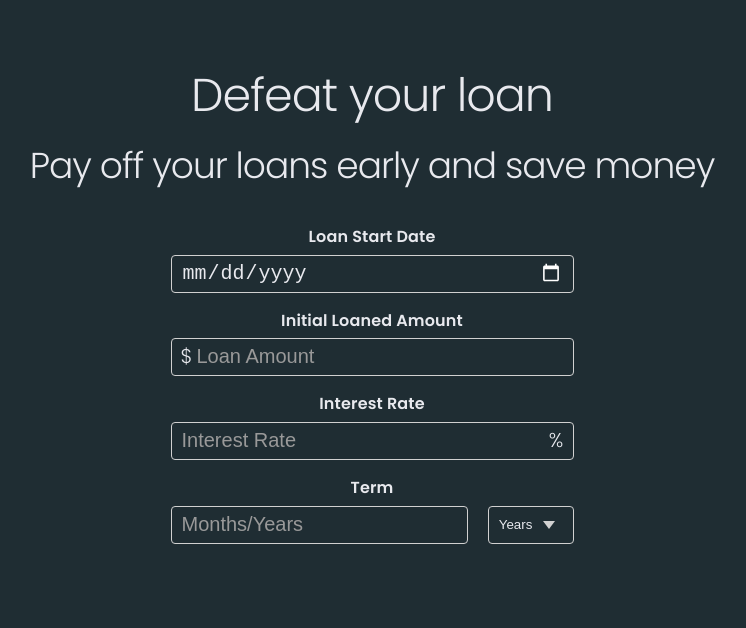
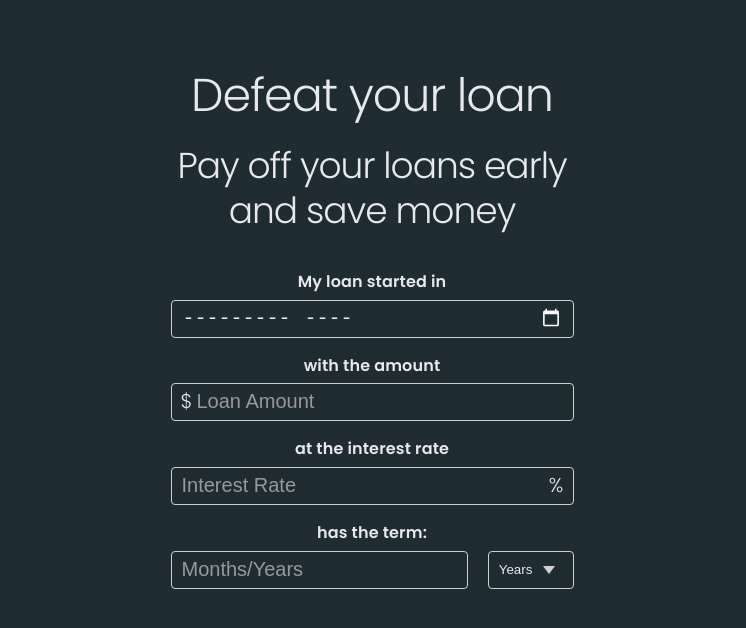
Before and after one commit to defeat-your-loan/defeat-your-loan, a Svelte app: page / in a window 1280 px wide. Shown: the top 628 px of the page, without its empty margins (276-1022 px from the left). Built offline with nearby package versions, Linux system fonts and the light colour scheme.

Commit message:
Added initial loan math and calculator

```diff
--- a/css/global.css
+++ b/css/global.css
@@ -4,10 +4,18 @@
 :root {
   --primary: #0892a5;
   --positive: #26cf78;
-  --negative: #0892a5;
+  --negative: #f15152;
   --bg: #1f2d33;
   --text: #e8e9ee;
   --placeholder: #999;
+}
+
+.positive-text {
+  color: var(--positive);
+}
+
+.negative-text {
+  color: var(--negative);
 }
 
 body {
@@ -83,7 +91,7 @@ main {
   flex-direction: column;
   align-items: center;
   text-align: center;
-  max-width: 800px;
+  max-width: 430px;
   height: 100vh;
   margin: 0 auto;
 }
@@ -121,3 +129,6 @@ main {
     padding-right: 2.5rem;
   }
 }
+
+.stats {
+}
--- a/src/App.svelte
+++ b/src/App.svelte
@@ -1,63 +1,19 @@
 <script>
-  export let name;
+  import Calculator from './Calculator.svelte'
+
+  export let name
 </script>
 
 <svelte:head>
   <link rel="preconnect" href="https://fonts.gstatic.com" />
   <link
     href="https://fonts.googleapis.com/css2?family=Poppins:wght@200;300;400;600&display=swap"
-    rel="stylesheet"
-  />
+    rel="stylesheet" />
 </svelte:head>
 
 <main>
   <h1>Defeat your loan</h1>
   <h2>Pay off your loans early and save money</h2>
 
-  <form class="mt-1">
-    <label for="amount">Loan Start Date</label>
-    <div>
-      <input
-        type="date"
-        placeholder="Loan Start Date"
-        id="amount"
-        autocomplete="off"
-      />
-    </div>
-    <label for="amount">Initial Loaned Amount</label>
-    <div class="dollars">
-      <input
-        type="text"
-        placeholder="Loan Amount"
-        id="amount"
-        autocomplete="off"
-      />
-    </div>
-    <label for="rate">Interest Rate</label>
-    <div class="rate">
-      <input
-        type="text"
-        placeholder="Interest Rate"
-        id="rate"
-        autocomplete="off"
-      />
-    </div>
-    <label for="rate">Term</label>
-    <div class="row">
-      <div class="column">
-        <input
-          type="text"
-          placeholder="Months/Years"
-          id="term"
-          autocomplete="off"
-        />
-      </div>
-      <div class="column column-25">
-        <select id="term-unit" autocomplete="off">
-          <option>Years</option>
-          <option>Months</option>
-        </select>
-      </div>
-    </div>
-  </form>
+  <Calculator />
 </main>
--- a/src/Calculator.svelte
+++ b/src/Calculator.svelte
@@ -0,0 +1,73 @@
+<script>
+  import { loanStats } from './calc'
+
+  let startMonth
+  let amount
+  let rate
+  let term
+  let termType
+
+  const formatter = new Intl.NumberFormat('en-US', {
+    style: 'currency',
+    currency: 'USD',
+  })
+
+  $: stats = loanStats({ startMonth, amount, rate, term, termType })
+</script>
+
+<form class="mt-1">
+  <label for="amount">My loan started in</label>
+  <div>
+    <input
+      type="month"
+      placeholder="Loan Start Date"
+      id="amount"
+      autocomplete="off"
+      bind:value={startMonth} />
+  </div>
+  <label for="amount">with the amount</label>
+  <div class="dollars">
+    <input
+      type="text"
+      placeholder="Loan Amount"
+      id="amount"
+      autocomplete="off"
+      bind:value={amount} />
+  </div>
+  <label for="rate">at the interest rate</label>
+  <div class="rate">
+    <input type="text" placeholder="Interest Rate" id="rate" autocomplete="off" bind:value={rate} />
+  </div>
+  <label for="term">has the term:</label>
+  <div class="row">
+    <div class="column">
+      <input
+        type="text"
+        placeholder="Months/Years"
+        id="term"
+        autocomplete="off"
+        bind:value={term} />
+    </div>
+    <div class="column column-25">
+      <select id="term-unit" autocomplete="off" bind:value={termType}>
+        <option>Years</option>
+        <option>Months</option>
+      </select>
+    </div>
+  </div>
+  {#if stats}
+    <div class="stats">
+      <h3>
+        You pay <strong>{formatter.format(stats.monthlyPayment)}</strong> per month
+      </h3>
+      <h3 class="positive-text">
+        You have paid <strong>{formatter.format(stats.interestPaid)}</strong> in interest so far.
+      </h3>
+      <h3 class="negative-text">
+        You will pay <strong>{formatter.format(stats.interestToPay)}</strong> more interest for the rest
+        of the loan.
+      </h3>
+      <!-- <h3>Total Interest: ${stats.interestTotal}</h3> -->
+    </div>
+  {/if}
+</form>
--- /dev/null
+++ b/src/calc.js
@@ -0,0 +1,80 @@
+function monthsSince(monthString) {
+  let then = new Date(monthString)
+  let now = new Date()
+  let months
+  months = (now.getFullYear() - then.getFullYear()) * 12
+  months -= then.getMonth()
+  months += now.getMonth()
+  return months <= 0 ? 0 : months
+}
+
+function getTermInMonths(term, termType) {
+  if (termType === 'Years') {
+    return term * 12
+  } else {
+    return term
+  }
+}
+
+function interestInMonths({ startMonth, rate, amount, term }, payments) {
+  let interestPaid = 0
+  let balance = amount
+  let monthly = monthlyPayment({ rate, amount, term })
+
+  for (let i = 0; i < payments; i++) {
+    let interest = (balance * rate) / 12
+    console.log(interest)
+    interestPaid += interest
+    balance -= monthly - interest
+  }
+
+  return interestPaid
+}
+
+function interestPaid({ startMonth, rate, amount, term }) {
+  return interestInMonths({ rate, amount, term }, monthsSince(startMonth))
+}
+
+function interestTotal({ rate, amount, term }) {
+  return interestInMonths({ rate, amount, term }, term)
+}
+
+function interestToPay({ startMonth, rate, amount, term }) {
+  return (
+    interestTotal({ startMonth, rate, amount, term }) -
+    interestPaid({ startMonth, rate, amount, term })
+  )
+}
+
+function percentToDecimal(rate) {
+  return rate / 100
+}
+
+function monthlyPayment({ rate, amount: a, term: n }) {
+  let r = rate / 12
+
+  return a / ((Math.pow(1 + r, n) - 1) / (r * Math.pow(1 + r, n)))
+}
+
+function loanStats(data) {
+  if (data.startMonth && data.rate && data.amount && data.term && data.termType) {
+    const loanData = {
+      startMonth: data.startMonth,
+      rate: percentToDecimal(Number(data.rate)),
+      amount: Number(data.amount),
+      term: Number(getTermInMonths(data.term, data.termType)),
+    }
+    console.log(loanData)
+
+    const stats = {
+      interestPaid: interestPaid(loanData),
+      interestToPay: interestToPay(loanData),
+      interestTotal: interestTotal(loanData),
+      monthlyPayment: monthlyPayment(loanData),
+    }
+    console.log(loanData)
+    return stats
+  }
+}
+
+export { loanStats }
```
